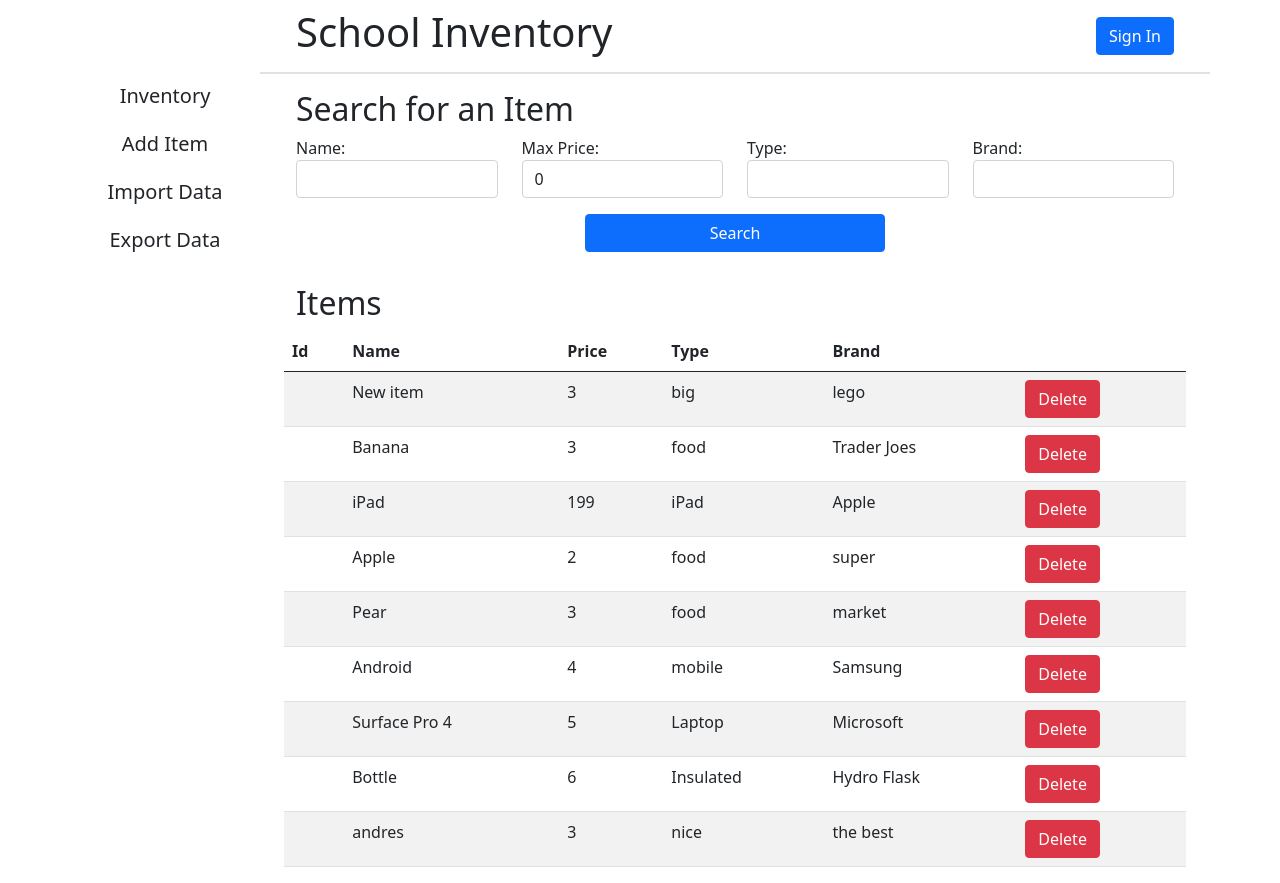
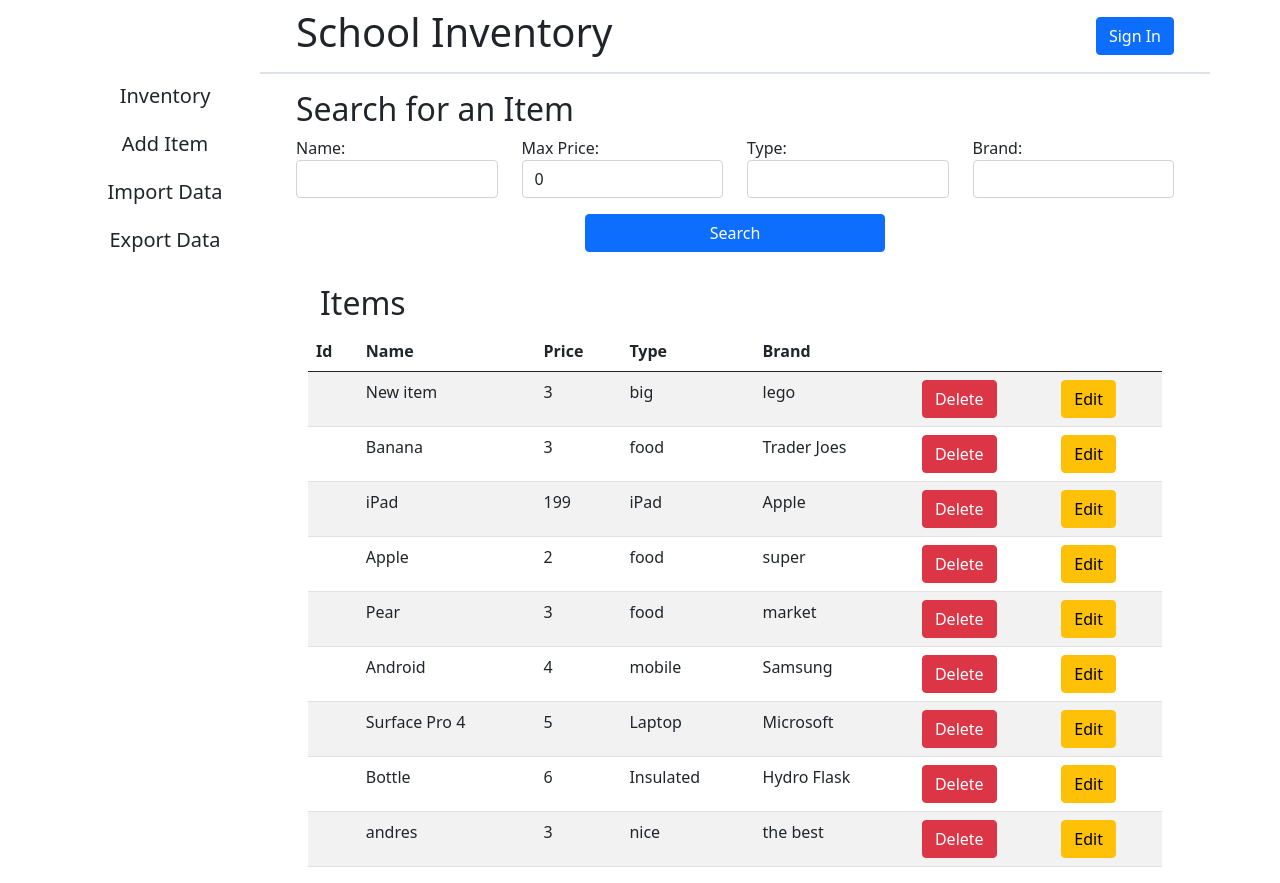
Before and after one commit to AndresRodCodes/ReactInventoryTWT, a React (Create React App) app: page / in a window 1280 px wide. Built offline with nearby package versions, Linux system fonts and the light colour scheme; data requests are answered from the project's data file.

Commit message:
Created EditItem Component, added edit button to each item in the table, and show the EditItem component when the edit button is pressed by using the item id param.

```diff
--- a/src/App.js
+++ b/src/App.js
@@ -11,6 +11,7 @@ import { saveAs } from "file-saver";
 
 import { useDispatch, useSelector } from "react-redux";
 import { getItems, deleteItem } from "./actions/items";
+import EditForm from "./components/EditForm";
 
 function App() {
   const dispatch = useDispatch();
@@ -23,6 +24,7 @@ function App() {
     ExportData: "exportData",
   };
 
+  const [currentId, setCurrentId] = useState(null);
   const [filters, setfilters] = useState({});
   const [items, setItems] = useState({ items: [] });
   const [tab, setTab] = useState(tabs.Inventory);
@@ -89,6 +91,10 @@ function App() {
     dispatch(deleteItem(item._id));
   };
 
+  const clickEditItem = (item) => {
+    setCurrentId(item._id);
+  };
+
   const filterItems = (data) => {
     const filteredItems = [];
 
@@ -139,10 +145,14 @@ function App() {
             </div>
             <div className="row">
               {tab === tabs.Inventory ? (
-                <ItemsDisplay
-                  items={filterItems(items["items"])}
-                  deleteItem={clickDeleteItem}
-                />
+                <div>
+                  {currentId ? <EditForm /> : ""}
+                  <ItemsDisplay
+                    items={filterItems(items["items"])}
+                    deleteItem={clickDeleteItem}
+                    editItem={clickEditItem}
+                  />
+                </div>
               ) : (
                 ""
               )}
--- a/src/actions/items.js
+++ b/src/actions/items.js
@@ -21,11 +21,11 @@ export const createItem = (item) => async (dispatch) => {
   }
 };
 
-export const deleteItem = (item) => async (dispatch) => {
+export const deleteItem = (id) => async (dispatch) => {
   try {
-    const { data } = await api.deleteItem(item);
+    await api.deleteItem(id);
 
-    dispatch({ type: "DELETE_ITEM", payload: data });
+    dispatch({ type: "DELETE_ITEM", payload: id });
   } catch (error) {
     console.log(error.message);
   }
--- /dev/null
+++ b/src/components/EditForm.js
@@ -0,0 +1,74 @@
+import { useState } from "react";
+
+const EditForm = () => {
+  const [name, setName] = useState("");
+  const [price, setPrice] = useState(0);
+  const [type, setType] = useState("");
+  const [brand, setBrand] = useState("");
+
+  function submitEdit() {
+    console.log("Submit edit button pressed");
+  }
+
+  return (
+    <div className="container">
+      <div className="row">
+        <h2>Edit Item</h2>
+      </div>
+      <div className="row">
+        <div className="col">
+          <label htmlFor="name-field">Name: </label>
+          <input
+            id="name-field"
+            className="form-control"
+            type="text"
+            value={name}
+            onChange={(e) => setName(e.target.value)}
+          ></input>
+        </div>
+        <div className="col">
+          <label htmlFor="price-field">Max Price: </label>
+          <input
+            id="price-field"
+            className="form-control"
+            type="number"
+            value={price}
+            onChange={(e) => setPrice(e.target.value)}
+          ></input>
+        </div>
+        <div className="col">
+          <label htmlFor="type-field">Type: </label>
+          <input
+            id="type-field"
+            className="form-control"
+            type="text"
+            value={type}
+            onChange={(e) => setType(e.target.value)}
+          ></input>
+        </div>
+        <div className="col">
+          <label htmlFor="brand-field">Brand: </label>
+          <input
+            id="brand-field"
+            className="form-control"
+            type="text"
+            value={brand}
+            onChange={(e) => setBrand(e.target.value)}
+          ></input>
+        </div>
+      </div>
+      <div className="row mt-3">
+        <div className="col-4"></div>
+        <button
+          className="btn btn-primary col-4"
+          type="button"
+          onClick={submitEdit}
+        >
+          Confirm Edit
+        </button>
+      </div>
+    </div>
+  );
+};
+
+export default EditForm;
--- a/src/components/ItemsDisplay.js
+++ b/src/components/ItemsDisplay.js
@@ -1,4 +1,4 @@
-function ItemsDisplay({ items, deleteItem }) {
+function ItemsDisplay({ items, deleteItem, editItem }) {
   const showItem = (item) => {
     return (
       <tr>
@@ -10,6 +10,11 @@ function ItemsDisplay({ items, deleteItem }) {
         <td>
           <button className="btn btn-danger" onClick={() => deleteItem(item)}>
             Delete
+          </button>
+        </td>
+        <td>
+          <button className="btn btn-warning" onClick={() => editItem(item)}>
+            Edit
           </button>
         </td>
       </tr>
@@ -31,6 +36,7 @@ function ItemsDisplay({ items, deleteItem }) {
               <th scope="col">Type</th>
               <th scope="col">Brand</th>
               <th scope="col"></th>
+              <th scope="col"></th>
             </tr>
           </thead>
           <tbody>{items.map(showItem)}</tbody>
```
